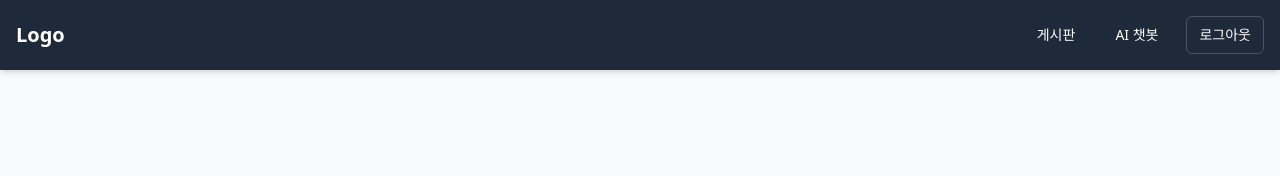
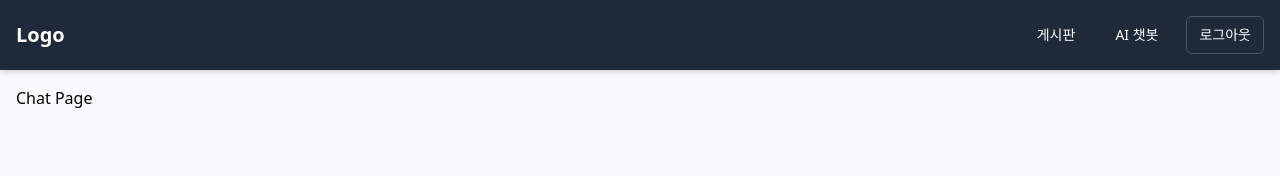
Before and after one commit to citeFred/community_fe, a React (Vite) app: page /chatbot/1 in a window 1280 px wide. Shown: the top 176 px of the page. Built offline with nearby package versions, Linux system fonts and the light colour scheme; sample sign-in values are in the browser's storage.

Commit message:
feat: 챗봇 - 페이지 라우터 생성 및 API 요청부 생성

```diff
--- /dev/null
+++ b/src/apis/features/chatbot.jsx
@@ -0,0 +1,17 @@
+import apiClient from "../api-client";
+
+export const createChatRoom = (chatRoomData) => {
+    return apiClient.post("/chatbot/rooms", chatRoomData);
+}
+
+export const getChatRooms = () => {
+    return apiClient.get("/chatbot/rooms");
+}
+
+export const getChatDialogs = (roomId) => {
+    return apiClient.get(`/chatbot/rooms/${roomId}/messages`);
+}
+
+export const postMessage = (roomId, chatData) => {
+    return apiClient.post(`/chatbot/rooms/${roomId}/messages`, chatData);
+}
--- /dev/null
+++ b/src/pages/chatbot/ChatRoomListPage.jsx
@@ -0,0 +1,10 @@
+function ChatRoomListPage() {
+  return (
+    <div>
+      <h1>Chat Room List</h1>
+      {/* Additional content will go here */}
+    </div>
+  );
+}
+
+export default ChatRoomListPage;
--- /dev/null
+++ b/src/pages/chatbot/chat/ChatPage.jsx
@@ -0,0 +1,10 @@
+function ChatPage() {
+  return (
+    <div>
+      <h1>Chat Page</h1>
+      {/* Additional content will go here */}
+    </div>
+  );
+}
+
+export default ChatPage;
--- a/src/routes/AppRoutes.jsx
+++ b/src/routes/AppRoutes.jsx
@@ -11,6 +11,8 @@ import ArticleCreatePage from "../pages/boards/articles/ArticleCreatePage";
 import ArticleDetailPage from "../pages/boards/articles/ArticleDetailPage";
 import ProtectedRoute from "./ProtectedRoute";
 import OAuth2SuccessPage from "../pages/auth/OAuth2SuccessPage";
+import ChatPage from "../pages/chatbot/chat/ChatPage";
+import ChatRoomListPage from "../pages/chatbot/ChatRoomListPage";
 
 function AppRoutes() {
     return (
@@ -37,6 +39,12 @@ function AppRoutes() {
                 <Route path="/boards/:boardId/articles/create-form" element={<ArticleCreatePage />} />
                 <Route path="/boards/:boardId/articles/:articleId" element={<ArticleDetailPage />} />
             </Route>
+
+            {/* ChatBot */}
+            <Route element={<ProtectedRoute />}>
+                <Route path="/chatbot" element={<ChatRoomListPage />} />
+                <Route path="/chatbot/:roomId" element={<ChatPage />} />
+            </Route>
         </Routes>
     )
 }
```
